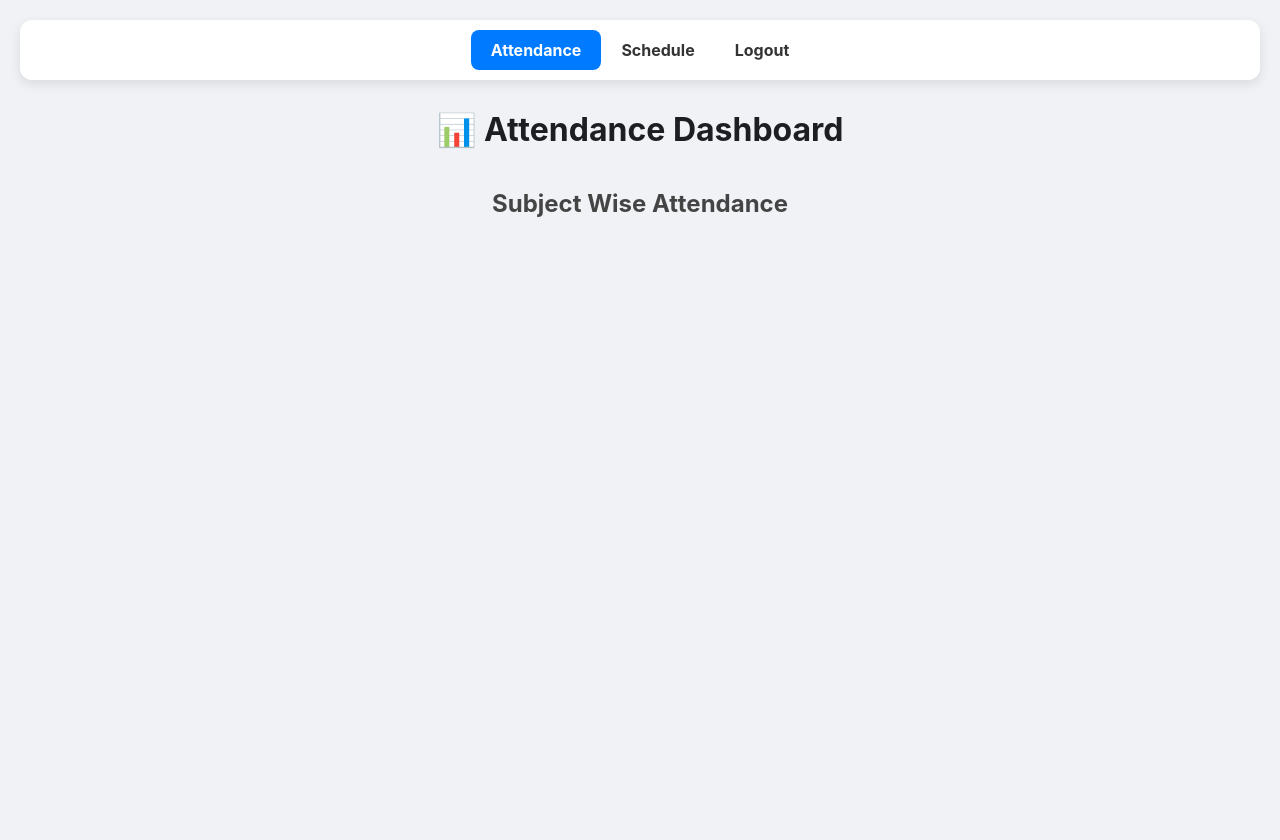
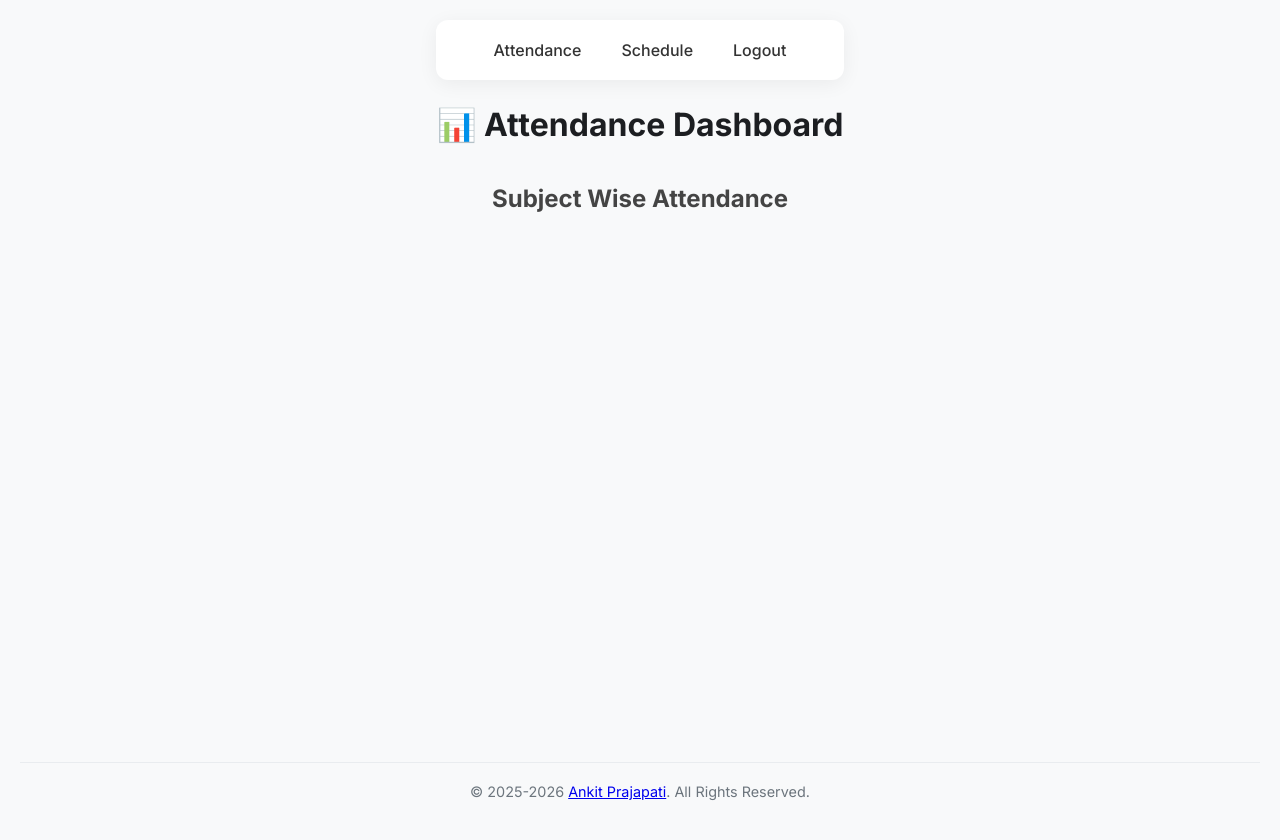
Before and after one commit to ankitprj02/AIMS-ABES-DASHBOARD, a Flask app: template templates/attendance.html in a window 1280 px wide. Before the commit the page ends 217 px from the top, so only its background shows below. Run offline with Flask 3, Linux system fonts and the light colour scheme; the template is opened without the code that fills it, so the values that code supplies are empty.

Commit message:
add footer credit

```diff
--- a/app.py
+++ b/app.py
@@ -5,6 +5,7 @@
 from collections import defaultdict
 from bs4 import BeautifulSoup
 from datetime import datetime
+
 
 app = Flask(__name__)
 app.config['SECRET_KEY'] = 'ankit-prajapati-secret-key'
@@ -191,5 +192,22 @@
     session.clear()
     return redirect(url_for('login'))
 
+# This function makes variables available to all templates automatically
+@app.context_processor
+def inject_global_vars():
+    now = datetime.now()
+    # Academic session usually starts around July.
+    if now.month >= 7:
+        start_year = now.year
+        end_year = now.year + 1
+    else:
+        start_year = now.year - 1
+        end_year = now.year
+
+    return {
+        'author_name': "Ankit Prajapati",
+        'current_session': f"{start_year}-{end_year}"
+    }
+
 if __name__ == "__main__":
     app.run(debug=True)
--- a/templates/attendance.html
+++ b/templates/attendance.html
@@ -1,25 +1,14 @@
-<!DOCTYPE html>
-<html lang="en">
-<head>
-    <meta charset="UTF-8">
-    <meta name="viewport" content="width=device-width, initial-scale=1.0">
-    <title>Attendance Dashboard</title>
-    <script src="https://cdn.jsdelivr.net/npm/chart.js"></script>
+{% extends "base.html" %}
+
+{% block title %}Attendance Dashboard{% endblock %}
+
+{% block head %}
 <style>
-        body { font-family: -apple-system, BlinkMacSystemFont, "Segoe UI", Roboto, "Helvetica Neue", Arial, sans-serif; background-color: #f0f2f5; color: #333; margin: 0; padding: 20px; }
-        .container { max-width: 1400px; margin: auto; }
     h1, h2 { text-align: center; color: #1c1e21; }
     h1 { margin-bottom: 15px; }
     h2 { margin-top: 40px; margin-bottom: 20px; font-size: 1.5em; color: #444; }
-
-        .navbar { display: flex; justify-content: center; background-color: #fff; padding: 10px 20px; border-radius: 12px; box-shadow: 0 4px 12px rgba(0,0,0,0.1); margin-bottom: 30px; }
-        .navbar a { text-decoration: none; color: #333; padding: 10px 20px; font-weight: bold; border-radius: 8px; transition: background-color 0.3s, color 0.3s; }
-        .navbar a.active { background-color: #007bff; color: white; }
-        .navbar a:not(.active):hover { background-color: #f0f0f0; }
-
     .overall-container { display: flex; justify-content: center; margin-bottom: 40px; }
     .overall-container .card { width: 100%; max-width: 500px; border: 2px solid #007bff; }
-
     .card-container { display: flex; flex-wrap: wrap; gap: 25px; justify-content: center; }
     .card { background: #fff; border-radius: 12px; box-shadow: 0 4px 12px rgba(0,0,0,0.1); padding: 20px; width: 380px; display: flex; flex-direction: column; transition: transform 0.2s, box-shadow 0.2s; }
     .card:hover { transform: translateY(-5px); box-shadow: 0 8px 20px rgba(0,0,0,0.12); }
@@ -37,15 +26,9 @@
     .card-footer.green { background-color: #e9f5ec; color: #28a745; }
     .card-footer.red { background-color: #fbe9e7; color: #c62828; }
 </style>
-</head>
-<body>
-    <div class="container">
-        <nav class="navbar">
-            <a href="{{ url_for('show_attendance') }}" class="active">Attendance</a>
-            <a href="{{ url_for('show_schedule') }}">Schedule</a>
-            <a href="{{ url_for('logout') }}">Logout</a>
-        </nav>
+{% endblock %}
 
+{% block content %}
 <h1>📊 Attendance Dashboard</h1>
 
 {% if total_subject %}
@@ -98,6 +81,4 @@
         </script>
     {% endfor %}
 </div>
-    </div>
-</body>
-</html>
+{% endblock %}
--- /dev/null
+++ b/templates/base.html
@@ -0,0 +1,60 @@
+<!DOCTYPE html>
+<html lang="en">
+<head>
+    <meta charset="UTF-8">
+    <meta name="viewport" content="width=device-width, initial-scale=1.0">
+    <title>{% block title %}AIMS Dashboard{% endblock %}</title>
+
+    <script src="https://cdn.jsdelivr.net/npm/chart.js"></script>
+    <style>
+        @import url('https://fonts.googleapis.com/css2?family=Inter:wght@400;500;600;700&display=swap');
+
+        body {
+            font-family: 'Inter', sans-serif;
+            background-color: #f8f9fa;
+            margin: 0;
+            padding: 20px;
+            color: #212529;
+            display: flex;
+            flex-direction: column;
+            min-height: 100vh;
+        }
+        .container {
+            max-width: 95%;
+            margin: auto;
+            flex-grow: 1; /* Allows the container to grow and push the footer down */
+        }
+
+        .navbar { display: flex; justify-content: center; background-color: #fff; padding: 10px 20px; border-radius: 12px; box-shadow: 0 4px 20px rgba(0,0,0,0.06); margin-bottom: 25px; }
+        .navbar a { text-decoration: none; color: #333; padding: 10px 20px; font-weight: 500; border-radius: 8px; transition: all 0.3s ease; }
+        .navbar a.active { background-color: #0d6efd; color: white; box-shadow: 0 2px 8px rgba(13, 110, 253, 0.3); }
+        .navbar a:not(.active):hover { background-color: #f1f3f5; }
+
+        footer {
+            text-align: center;
+            padding: 20px 0;
+            margin-top: 40px;
+            color: #6c757d;
+            font-size: 0.9em;
+            border-top: 1px solid #e9ecef;
+        }
+    </style>
+
+    {% block head %}{% endblock %}
+</head>
+<body>
+    <div class="container">
+        <nav class="navbar">
+            <a href="{{ url_for('show_attendance') }}" class="{{ 'active' if request.endpoint == 'show_attendance' else '' }}">Attendance</a>
+            <a href="{{ url_for('show_schedule') }}" class="{{ 'active' if request.endpoint == 'show_schedule' else '' }}">Schedule</a>
+            <a href="{{ url_for('logout') }}">Logout</a>
+        </nav>
+
+        {% block content %}{% endblock %}
+    </div>
+
+    <footer>
+        &copy; {{ current_session }} <a href="https://www.linkedin.com/in/ankitprj02/" target="_blank">{{ author_name }}</a>. All Rights Reserved.
+    </footer>
+</body>
+</html>
```
Lines whose indentation alone changed are shown as unchanged.
